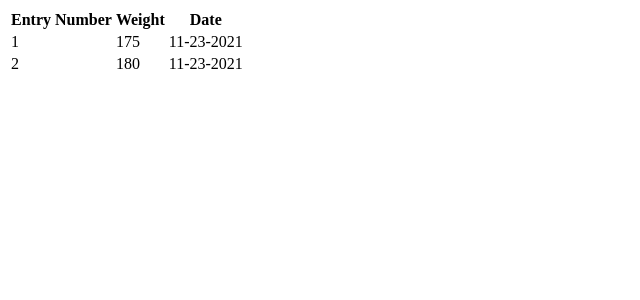
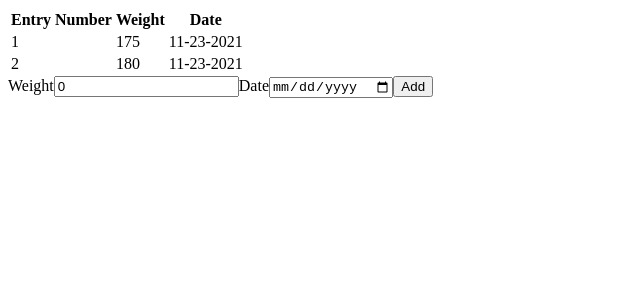
Before and after one commit to Andy-J-Smith/dcc-react-tutorial-AS, a React (Create React App) app: page / in a window 1280 px wide. Shown: the top 300 px of the page, without its empty margins (0-640 px from the left). Built offline with nearby package versions, Linux system fonts and the light colour scheme.

Commit message:
Completed add entry components

```diff
--- a/src/App.js
+++ b/src/App.js
@@ -1,13 +1,21 @@
 import React, { useState } from "react";
 import DisplayEntries from "./Components/DisplayEntries/DisplayEntries";
+import AddEntryForm from "./Components/AddEntry/AddEntryForm";
 
 function App() {
-  const [entries, setEntries] = useState([{ weight: 175, date: "11-23-2021" }, { weight: 180, date: "11-23-2021" }]);
+  const [entries, setEntries] = useState([
+    { weight: 175, date: "11-23-2021" },
+    { weight: 180, date: "11-23-2021" },
+  ]);
 
+  function addNewEntry(entry) {
+    let tempEntries = [...entries, entry];
+    setEntries(tempEntries);
+  }
   return (
     <div>
-      <DisplayEntries parentEntries={entries}/>
-
+      <DisplayEntries parentEntries={entries} />
+      <AddEntryForm addNewEntry={addNewEntry} />
     </div>
   );
 }
--- /dev/null
+++ b/src/Components/AddEntry/AddEntryForm.jsx
@@ -0,0 +1,36 @@
+import React, { useState } from "react";
+
+const AddEntryForm = (props) => {
+  const [weight, setWeight] = useState(0);
+  const [date, setDate] = useState("");
+
+  function handleSubmit(event) {
+    event.preventDefault();
+    let newEntry = {
+      weight: weight,
+      date: date,
+    };
+    console.log(newEntry);
+    props.addNewEntry(newEntry)
+  }
+
+  return (
+    <form onSubmit={handleSubmit}>
+      <label>Weight</label>
+      <input
+        type="number"
+        value={weight}
+        onChange={(event) => setWeight(parseFloat(event.target.value))}
+      />
+      <label>Date</label>
+      <input
+        type="date"
+        value={date}
+        onChange={(event) => setDate(event.target.value)}
+      />
+      <button type="submit">Add</button>
+    </form>
+  );
+};
+
+export default AddEntryForm;
```
